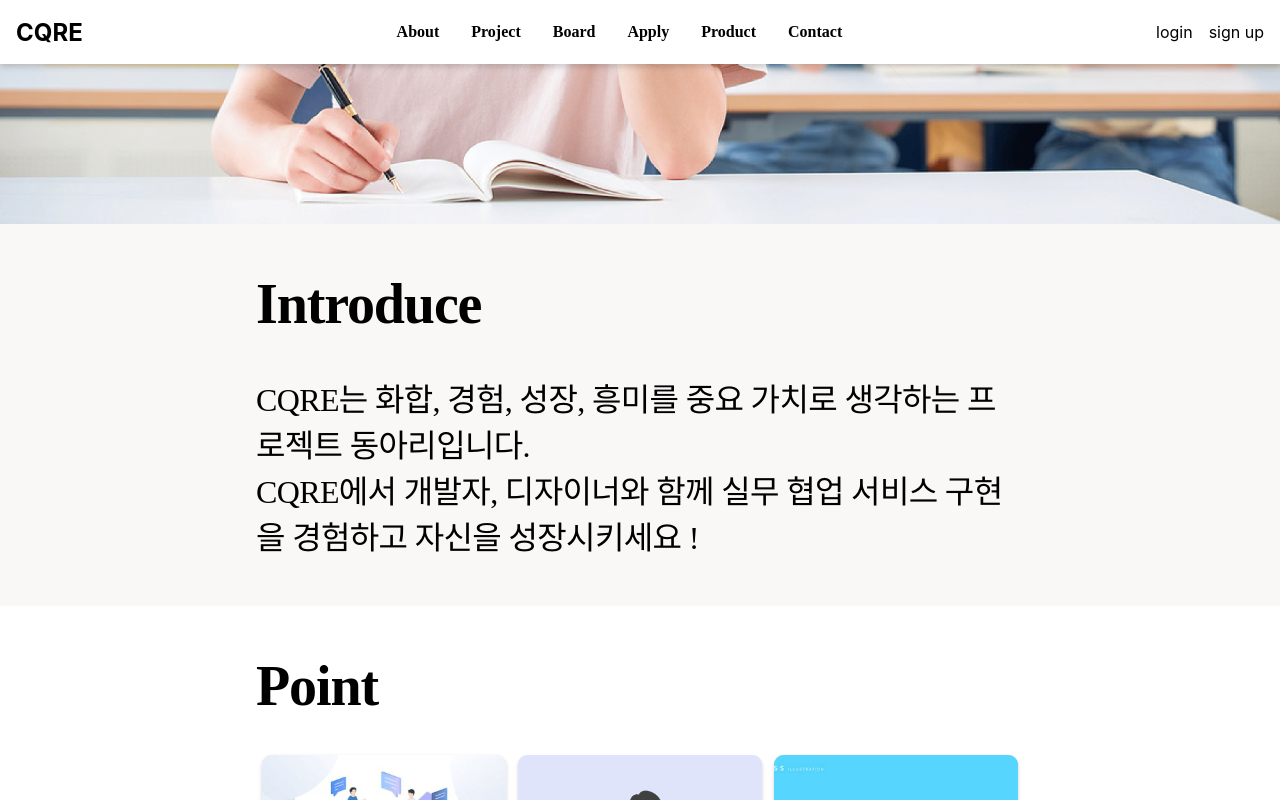
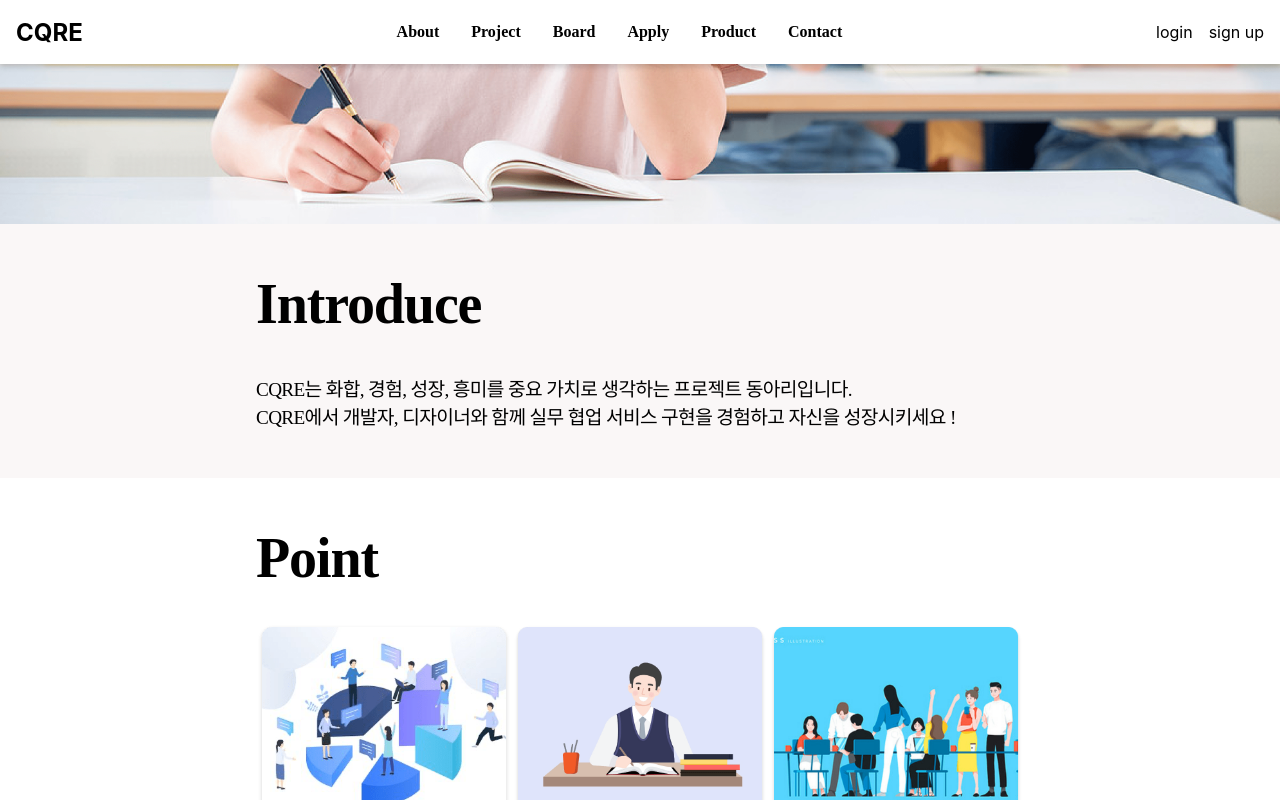
Before and after one commit to Lazyboness/cqre-client, a React (Create React App) app: page /about in a window 1280 px wide. Shown: the top 800 px of the page. Built offline with nearby package versions, Linux system fonts and the light colour scheme; a web font is replaced by a local one.

Commit message:
어바웃 페이지 진짜 최종

```diff
--- a/src/pages/AboutPage.jsx
+++ b/src/pages/AboutPage.jsx
@@ -206,7 +206,7 @@ const IntroduceLogo = styled.h1`
 
 const Explain = styled.h1`
   font-family: Pretendard-Regular;
-  font-size: 32px;
+  font-size: 1.5vw;
   font-weight: normal;
   font-stretch: normal;
   font-style: normal;
```
